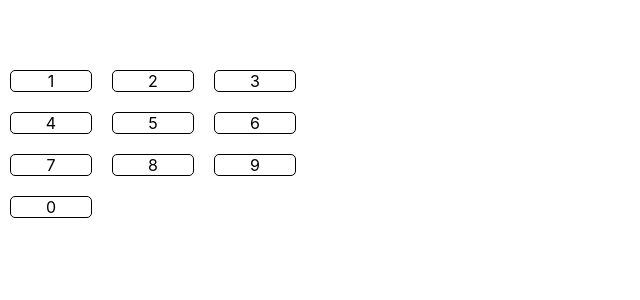
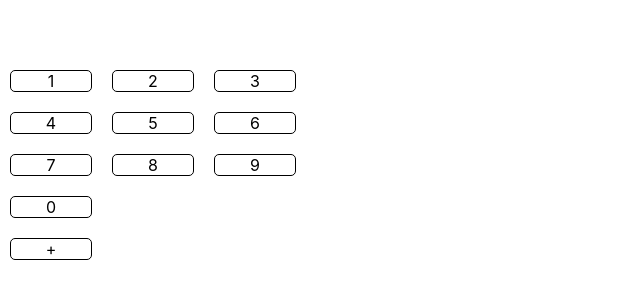
Before and after one commit to JessicaBunyan/React-Calc-Tutorial, a React (Create React App) app: page / in a window 1280 px wide. Shown: the top 300 px of the page, without its empty margins (0-640 px from the left). Built offline with nearby package versions, Linux system fonts and the light colour scheme.

Commit message:
added basic + operator and 2nd value slot

```diff
--- a/src/App.js
+++ b/src/App.js
@@ -1,38 +1,52 @@
 import React, { Component } from "react";
-import logo from "./logo.svg";
+import logo, { ReactComponent } from "./logo.svg";
 import "./App.css";
-import Number from "./Number";
+import Button from "./Number";
 
 class App extends Component {
   constructor(props) {
     super(props);
     this.state = {
-      value: ""
+      value1: "",
+      value2: "",
+      operator: ""
     };
   }
 
   addDigit(d) {
-    this.setState({ value: this.state.value + "" + d });
+    this.setState({ value1: this.state.value1 + "" + d });
+  }
+
+  addOperator(o) {
+    if (this.state.operator) {
+      return;
+    }
+    this.setState({ operator: o, value2: this.state.value1, value1: "" });
   }
 
   getNumbers() {
     var numbers = [];
     for (var i = 1; i < 10; i++) {
-      numbers.push(
-        React.cloneElement(<Number value={i} onClick={d => this.addDigit(d)} />)
-      );
+      numbers.push(<Button value={i} onClick={d => this.addDigit(d)} />);
     }
-    numbers.push(React.cloneElement(<Number value={0} />));
+    numbers.push(React.cloneElement(<Button value={0} />));
     return numbers;
+  }
+
+  getOperators() {
+    var ops = [];
+    ops.push(<Button value={"+"} onClick={() => this.addOperator("+")} />);
+
+    return ops;
   }
 
   render() {
     var numbers = this.getNumbers();
-    var operators = [];
+    var operators = this.getOperators();
 
     return (
       <div className="App">
-        <div className="display">{this.state.value}</div>
+        <div className="display">{this.state.value1 + this.state.value2}</div>
         <div className="numbers">{numbers}</div>
         <div className="operators">{operators}</div>
       </div>
--- a/src/Number.js
+++ b/src/Number.js
@@ -1,6 +1,6 @@
 import React, { Component } from "react";
 
-class Number extends Component {
+class Button extends Component {
   render() {
     return (
       <div
@@ -13,4 +13,4 @@ class Number extends Component {
   }
 }
 
-export default Number;
+export default Button;
```
